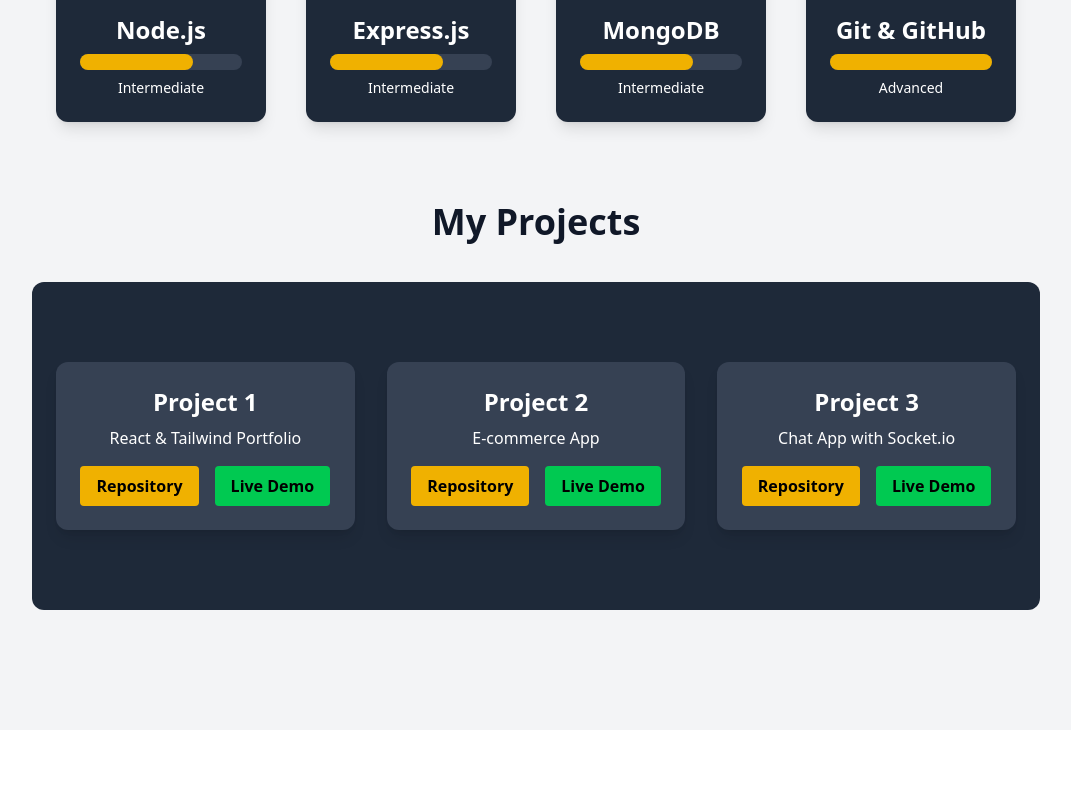
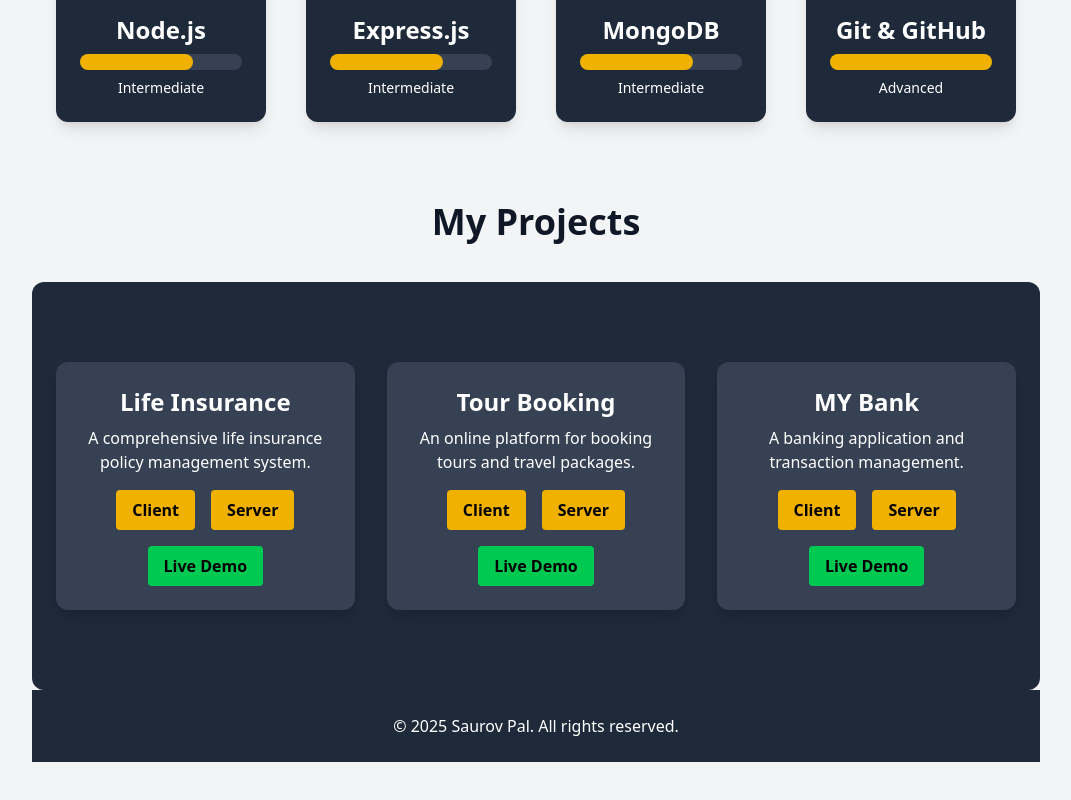
Before and after one commit to palsourov/My_Protfolio-, a React (Vite) app: page / in a window 1280 px wide. Shown: the part 2038-2838 px from the top of the page, without its empty margins (104-1175 px from the left). Before the commit the page ends 2768 px from the top, so only its background shows below. Built offline with nearby package versions, Linux system fonts and the light colour scheme.

Commit message:
feat: update project details in Projects component and enhance layout in Roots component

```diff
--- a/src/Components/Footer.jsx
+++ b/src/Components/Footer.jsx
@@ -1,11 +1,11 @@
-import React from 'react';
+import React from "react";
 
 const Footer = () => {
-    return (
-        <div>
-
-        </div>
-    );
+  return (
+    <footer className="bg-gray-800  w-full text-white py-6 text-center">
+      <p>© 2025 Saurov Pal. All rights reserved.</p>
+    </footer>
+  );
 };
 
 export default Footer;
--- a/src/Pages/Projects.jsx
+++ b/src/Pages/Projects.jsx
@@ -2,31 +2,33 @@ import React from "react";
 
 const projects = [
   {
-    name: "Project 1",
-    description: "React & Tailwind Portfolio",
-    repo: "https://github.com/yourusername/project1",
-    live: "https://project1-demo.com"
+    name: "Life Insurance",
+    description: "A comprehensive life insurance policy management system.",
+    clientRepo: " https://github.com/Programming-Hero-Web-Course4/b11a12-client-side-palsourov",
+    serverRepo: "https://github.com/Programming-Hero-Web-Course4/b11a12-server-side-palsourov",
+    live: "https://roaring-kataifi-0052fc.netlify.app"
   },
   {
-    name: "Project 2",
-    description: "E-commerce App",
-    repo: "https://github.com/yourusername/project2",
-    live: "https://project2-demo.com"
+    name: "Tour Booking",
+    description: "An online platform for booking tours and travel packages.",
+    clientRepo: " https://github.com/Programming-Hero-Web-Course4/b11a11-client-side-palsourov",
+    serverRepo: " https://github.com/Programming-Hero-Web-Course4/b11a11-server-side-palsourov",
+    live: "https://rococo-gnome-608d30.netlify.app/"
   },
   {
-    name: "Project 3",
-    description: "Chat App with Socket.io",
-    repo: "https://github.com/yourusername/project3",
-    live: "https://project3-demo.com"
+    name: "MY Bank",
+    description: "A banking application and transaction management.",
+    clientRepo: "https://github.com/programming-hero-web-course1/b11a9-react-authentication-palsourov",
+    serverRepo: "https://github.com/programming-hero-web-course1/b11a9-react-authentication-palsourov",
+    live: "https://dashing-travesseiro-25ad91.netlify.app/"
   },
 ];
 
 const Projects = () => {
   return (
     <div>
-      <h1 className="text-4xl  font-semibold text-gray-900 text-center">My Projects</h1>
+      <h1 className="text-4xl font-semibold text-gray-900 text-center">My Projects</h1>
       <section id="projects" className="py-20 mt-10 rounded-xl px-6 bg-gray-800 text-white text-center">
-
         <div className="grid md:grid-cols-3 gap-8 max-w-6xl mx-auto">
           {projects.map((project, index) => (
             <div
@@ -35,14 +37,22 @@ const Projects = () => {
             >
               <h3 className="text-2xl font-bold mb-2">{project.name}</h3>
               <p className="mb-4">{project.description}</p>
-            <div className="flex justify-center gap-4">
+              <div className="flex justify-center gap-4 flex-wrap">
                 <a
-                href={project.repo}
+                  href={project.clientRepo}
                   target="_blank"
                   rel="noopener noreferrer"
                   className="bg-yellow-500 text-black px-4 py-2 rounded font-semibold hover:bg-yellow-600 transition"
                 >
-                Repository
+                  Client
+                </a>
+                <a
+                  href={project.serverRepo}
+                  target="_blank"
+                  rel="noopener noreferrer"
+                  className="bg-yellow-500 text-black px-4 py-2 rounded font-semibold hover:bg-yellow-600 transition"
+                >
+                  Server
                 </a>
                 <a
                   href={project.live}
--- a/src/Pages/Root/Roots.jsx
+++ b/src/Pages/Root/Roots.jsx
@@ -7,7 +7,7 @@ import { div } from "framer-motion/client";
 const Roots = () => {
   return (
     <div className="font-sans bg-gray-100 p-30 text-gray-800">
-      <div className="max-w-7xl mx-auto px-4 ">
+      <div className=" mx-auto px-4 ">
         <Navbar></Navbar>
          <Outlet ></Outlet>
         <Footer></Footer>
```
Also changed, not shown: src/Pages/Contact.jsx (line endings or trailing spaces). Lines whose indentation alone changed are shown as unchanged.
